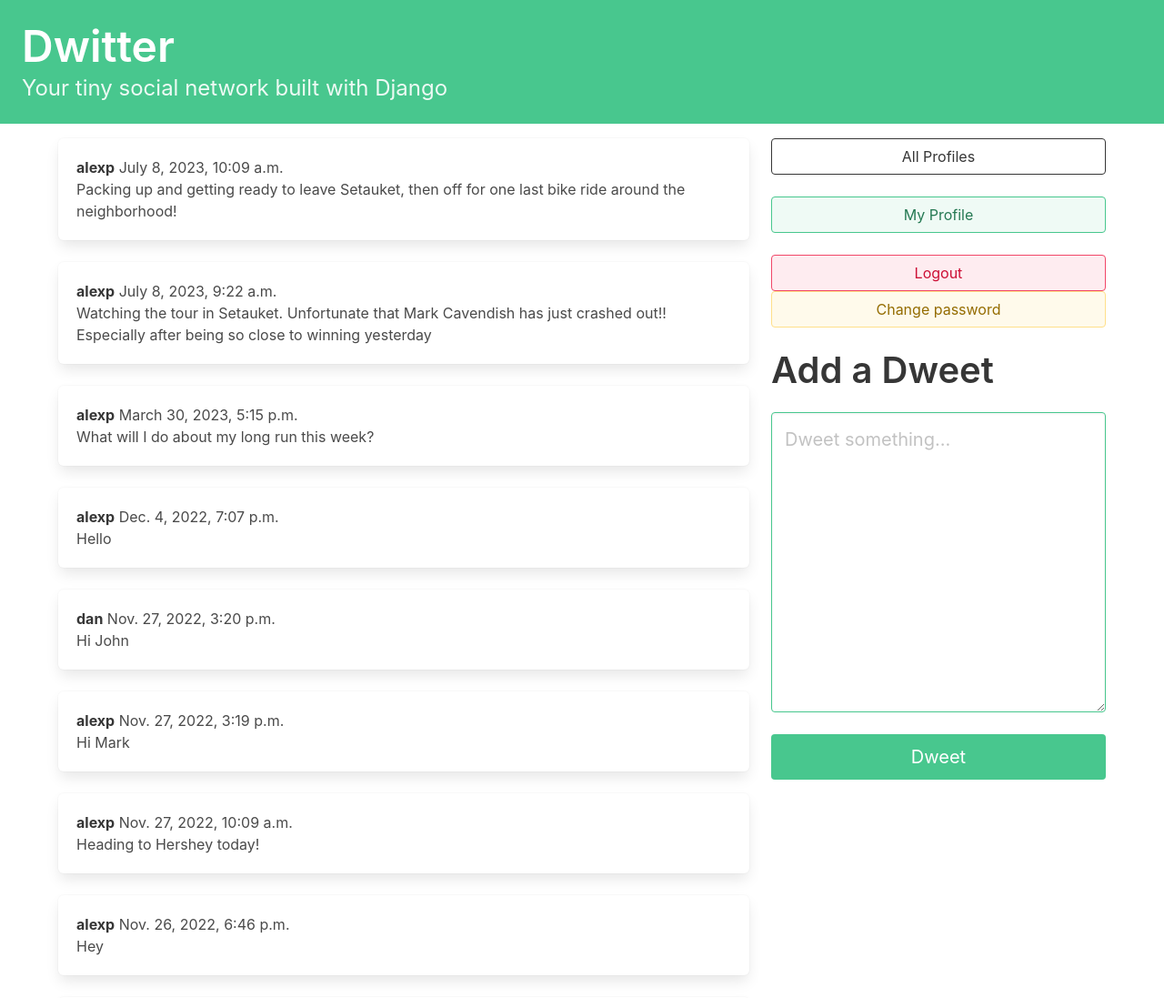
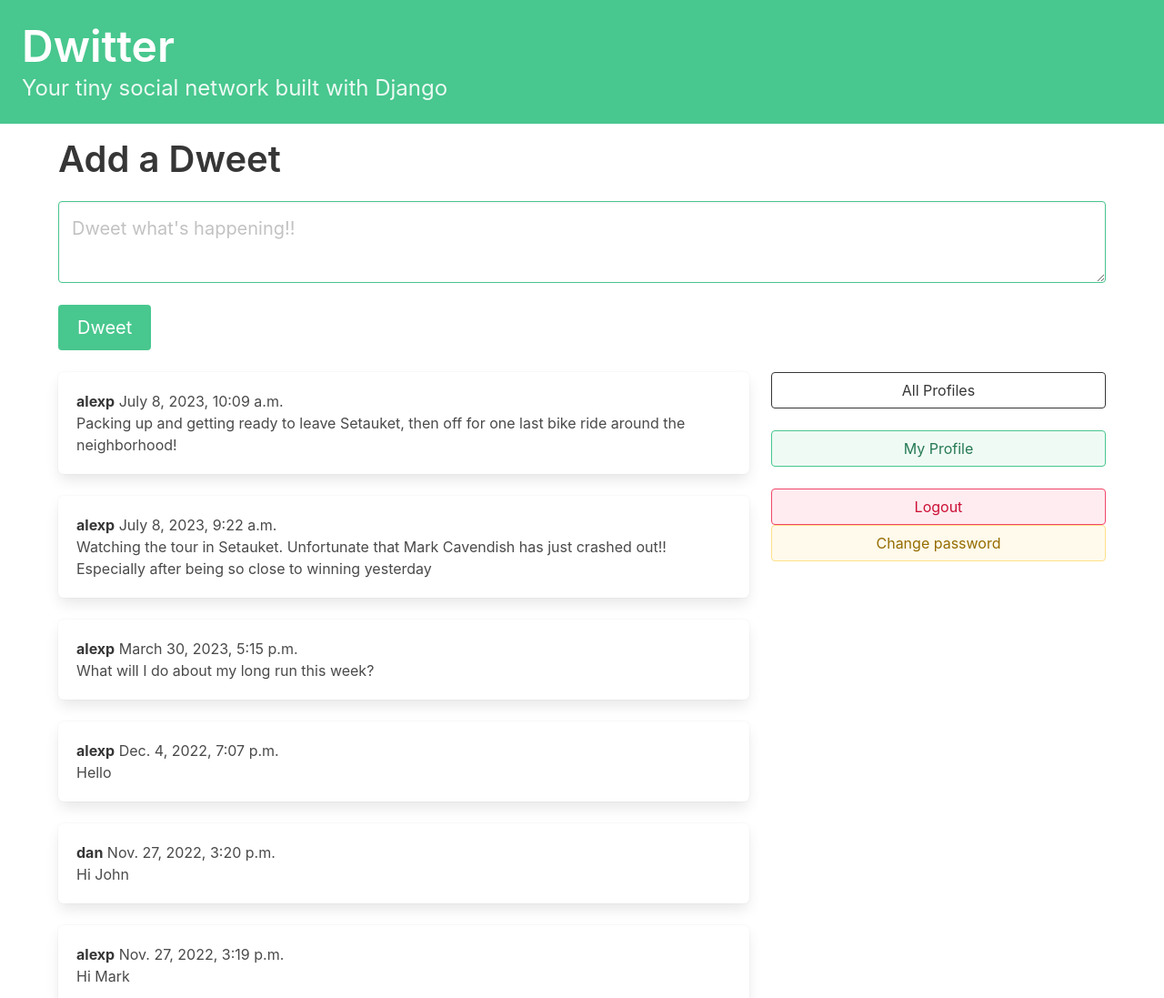
Before and after one commit to afitzer/Dwitter-Social, a Django app: page / in a window 1280 px wide. Shown: the top 1097 px of the page at 91% size. Run offline with Django 4.2, Linux system fonts and the light colour scheme; a user stored in the database is signed in; data comes from the database, SQL or seed files in the repository; both versions use the stored data as it was after the commit.

Commit message:
updated some dashboard things and made some dweets

```diff
--- a/dwitter/forms.py
+++ b/dwitter/forms.py
@@ -8,8 +8,9 @@ class DweetForm(forms.ModelForm):
         required=True,
         widget=forms.widgets.Textarea(
             attrs={
-                "placeholder": "Dweet something...",
-                "class": "textarea is-success is-medium",}),
+                "placeholder": "Dweet what's happening!!",
+                "class": "textarea is-success is-medium",
+                "rows": 2,}),
         label="",)
 
     class Meta:
--- a/dwitter/templates/base.html
+++ b/dwitter/templates/base.html
@@ -23,11 +23,9 @@
     </section>
     </a>
     <div class="container">
-        <div class="columns">
-        {% block content %}
+    {% block content %}
 
-        {% endblock content %}
-        </div>
+    {% endblock content %}
     </div>
 </body>
 
--- a/dwitter/templates/dwitter/dashboard.html
+++ b/dwitter/templates/dwitter/dashboard.html
@@ -4,6 +4,20 @@
 
 {% block content %}
 
+<div class="block">
+    <div class="block">
+        <h2 class="title is-2">Add a Dweet</p>
+    </div>
+    <div class="block">
+        <form method="post">
+            {% csrf_token %}
+            {{ form.as_p }}
+            <button class="button is-success is-medium mt-5" type="submit">Dweet</button>
+        </form>
+    </div>
+</div>
+
+<div class="columns">
     <div class="column is-two-thirds">
         {% for dweet in dweets %}
             <div class="box">
@@ -12,9 +26,7 @@
             </div>
         {% endfor %}
     </div>
-
     <div class="column">
-
         <div class="block">
             <a href="{% url 'dwitter:profile_list' %} ">
                 <button class="button is-dark is-outlined is-fullwidth">
@@ -22,7 +34,6 @@
                 </button>
             </a>
         </div>
-
         <div class="block">
             <a href="{% url 'dwitter:profile' request.user.profile.id %} ">
                 <button class="button is-success is-light is-outlined is-fullwidth">
@@ -30,7 +41,6 @@
                 </button>
             </a>
         </div>
-
         <div class="block">
             {% if user.is_authenticated %}
                 <a href="{% url 'dwitter:logout' %}">
@@ -51,18 +61,6 @@
                 </a>
             {% endif %}
         </div>
-
-    <div class="block">
-        <div class="block">
-            <h2 class="title is-2">Add a Dweet</p>
-        </div>
-        <div class="block">
-            <form method="post">
-                {% csrf_token %}
-                {{ form.as_p }}
-                <button class="button is-success is-fullwidth is-medium mt-5" type="submit">Dweet</button>
-            </form>
-        </div>
     </div>
 </div>
 
--- a/dwitter/templates/dwitter/profile.html
+++ b/dwitter/templates/dwitter/profile.html
@@ -15,6 +15,7 @@
     <form method="post">
         {% csrf_token %}
         <div class="buttons has-addons">
+            <!-- sort new to old -->
             {% if profile in user.profile.follows.all %}
                 <button class="button is-success is-static">Follow</button>
                 <button class="button is-danger" name="follow" value="unfollow">Unfollow</button>
```
Also changed, not shown: db.sqlite3. Lines whose indentation alone changed are shown as unchanged.
